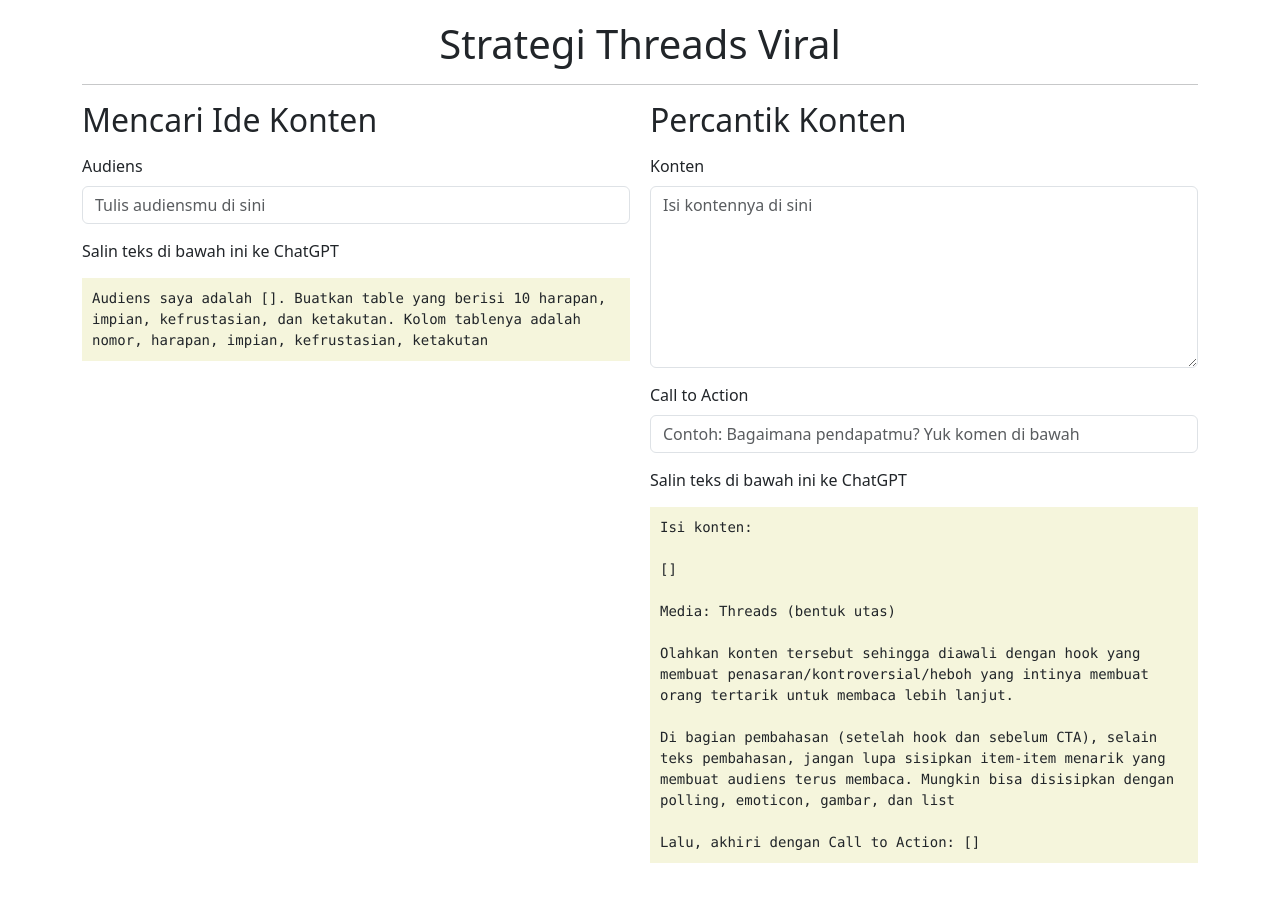
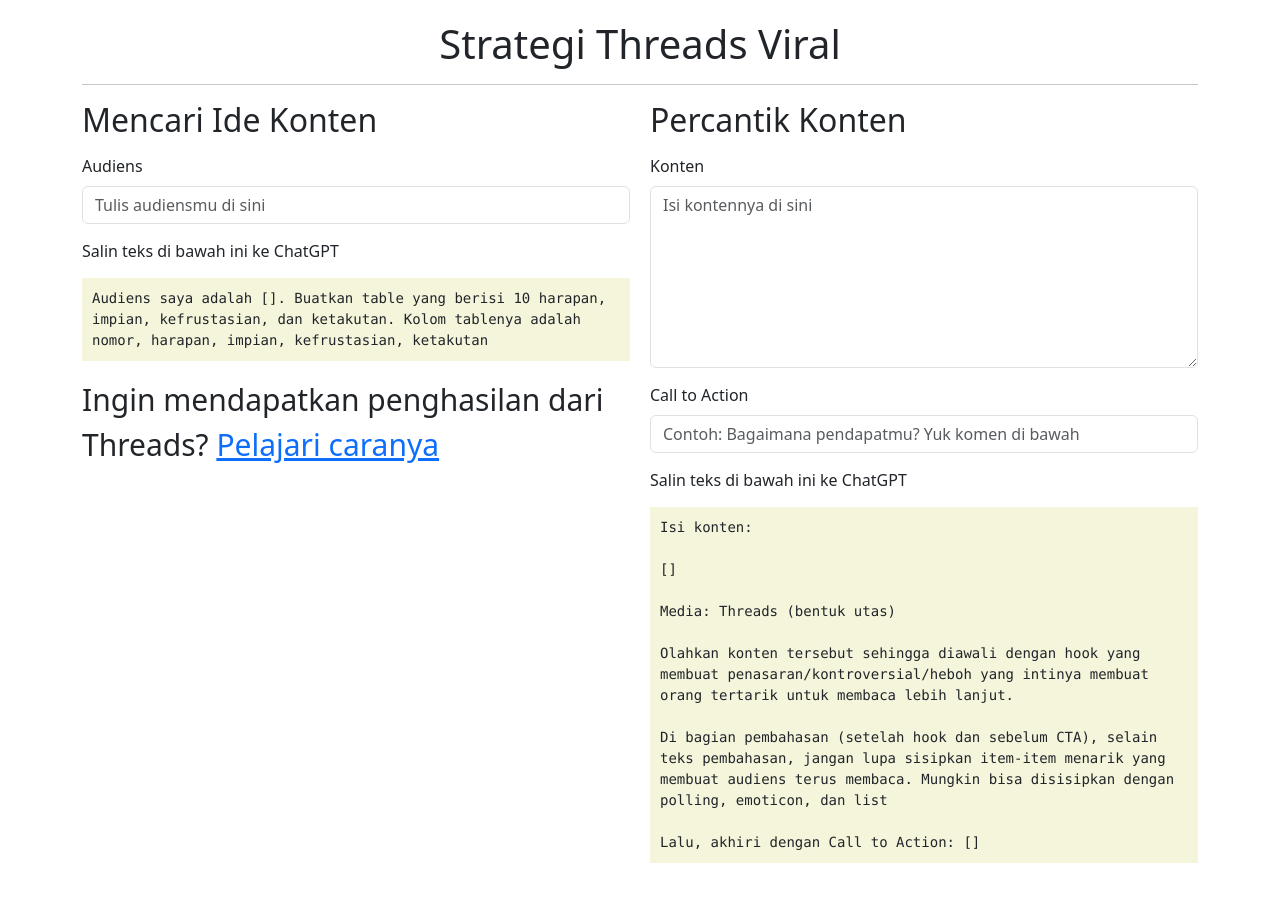
Before and after one commit to threads-era/threads-era.github.io, a SvelteKit app: page / in a window 1280 px wide. Built offline with nearby package versions, Linux system fonts and the light colour scheme.

Commit message:
ada iklannya

```diff
--- a/src/routes/+page.svelte
+++ b/src/routes/+page.svelte
@@ -27,6 +27,12 @@
 			</div>
 			<label for="">Salin teks di bawah ini ke ChatGPT</label>
 			<pre>Audiens saya adalah [{audiens}]. Buatkan table yang berisi 10 harapan, impian, kefrustasian, dan ketakutan. Kolom tablenya adalah nomor, harapan, impian, kefrustasian, ketakutan</pre>
+			<p class="iklan">
+				Ingin mendapatkan penghasilan dari Threads? <a
+					target="_blank"
+					href="https://lynk.id/zenhacker/RKeeraV">Pelajari caranya</a
+				>
+			</p>
 		</div>
 		<div class="jarak-atas-bawah">
 			<h2>Percantik Konten</h2>
@@ -59,7 +65,7 @@ Media: Threads (bentuk utas)
 
 Olahkan konten tersebut sehingga diawali dengan hook yang membuat penasaran/kontroversial/heboh yang intinya membuat orang tertarik untuk membaca lebih lanjut.
 
-Di bagian pembahasan (setelah hook dan sebelum CTA), selain teks pembahasan, jangan lupa sisipkan item-item menarik yang membuat audiens terus membaca. Mungkin bisa disisipkan dengan polling, emoticon, gambar, dan list
+Di bagian pembahasan (setelah hook dan sebelum CTA), selain teks pembahasan, jangan lupa sisipkan item-item menarik yang membuat audiens terus membaca. Mungkin bisa disisipkan dengan polling, emoticon, dan list
 
 Lalu, akhiri dengan Call to Action: [{cta}]</pre>
 		</div>
@@ -97,4 +103,7 @@ Lalu, akhiri dengan Call to Action: [{cta}]</pre>
 		padding: 10px;
 		user-select: all;
 	}
+	.iklan {
+		font-size: 30px;
+	}
 </style>
```
Also changed, not shown: 28 other files (tests, documents, lock files or other folders).
